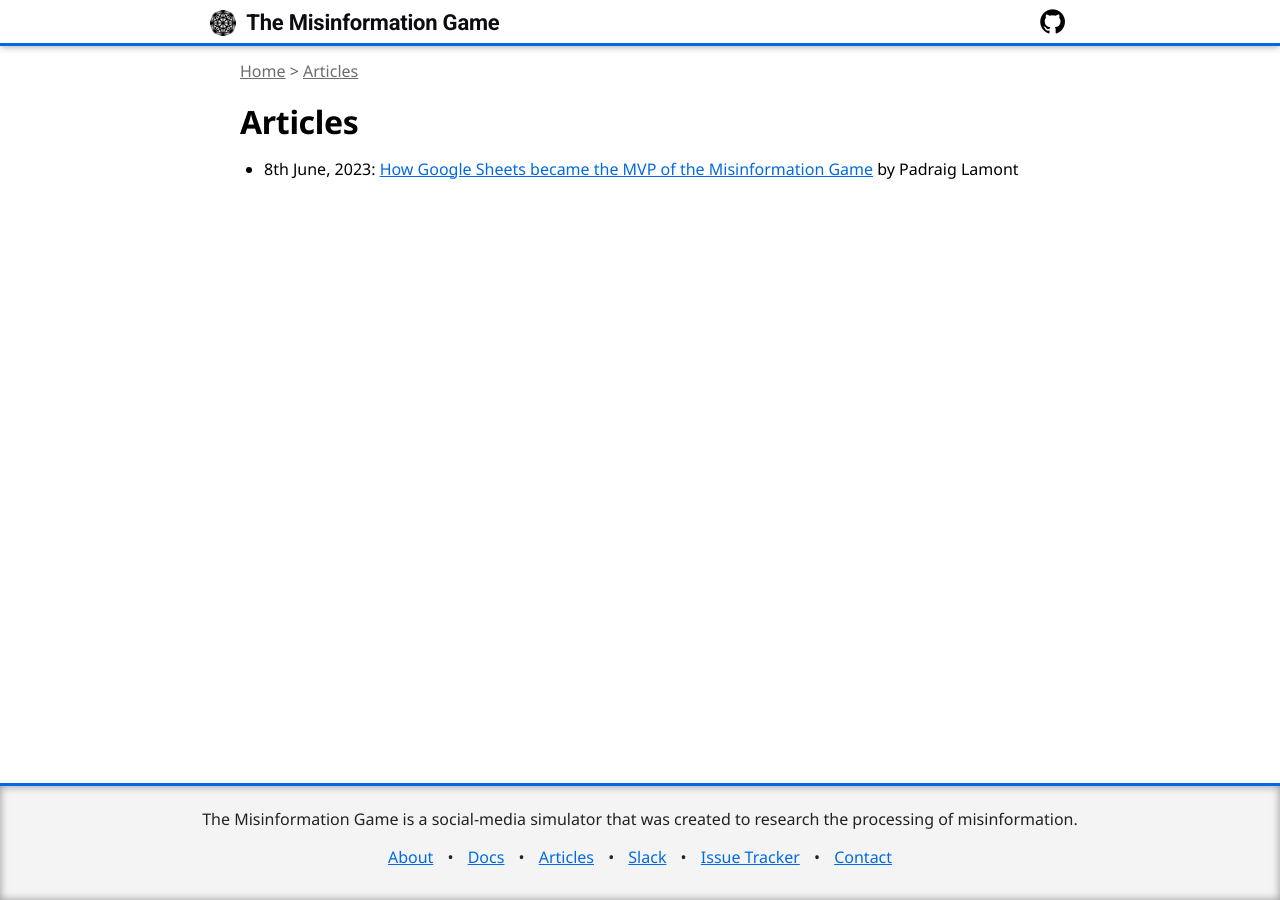
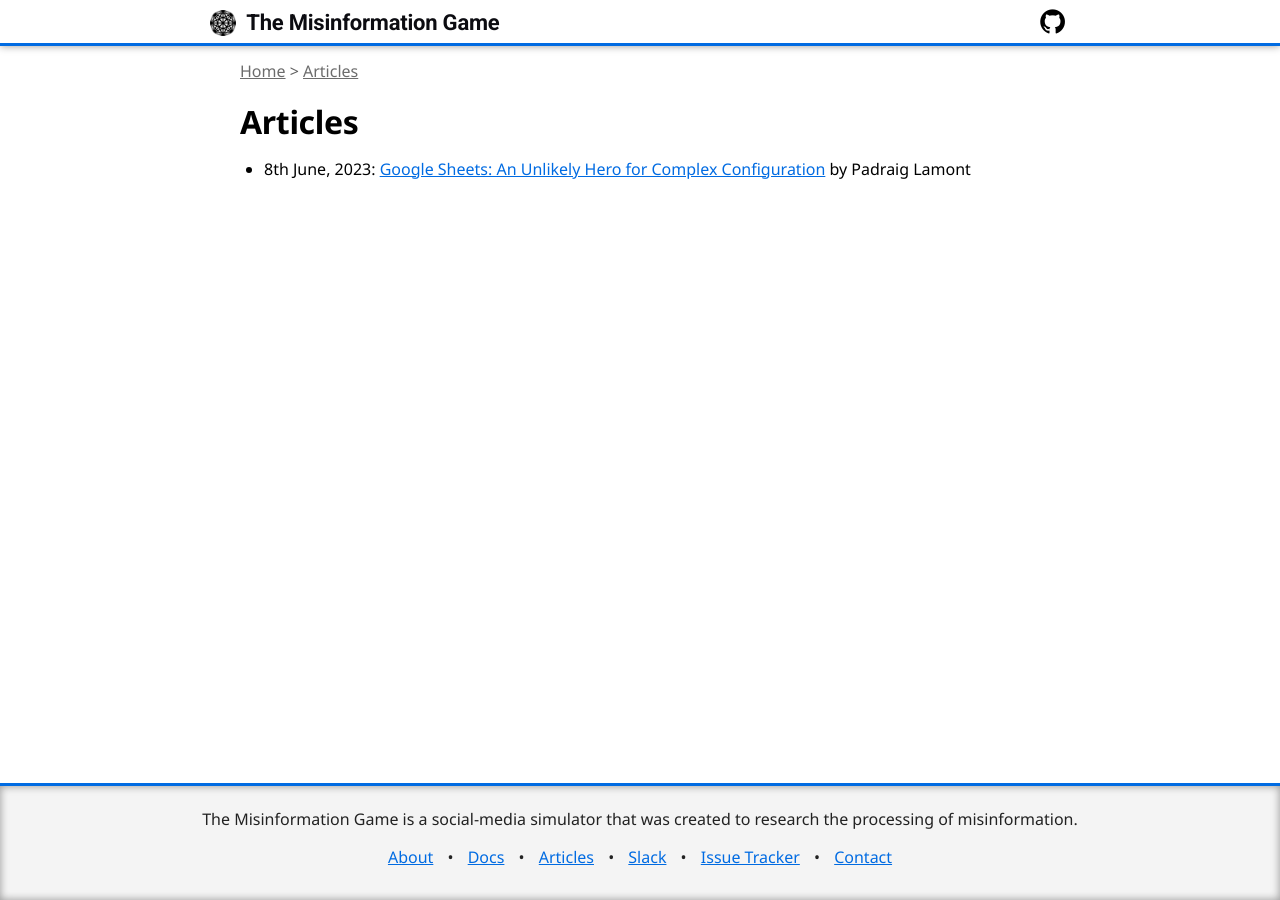
Before and after one commit to beekewardin/themisinformationgame.github.io, a Jekyll site: the page built from articles/index.md, in a window 1280 px wide. Built offline with Jekyll 4.4.1, drawn with Linux system fonts in a browser that asks for light colours; nearby versions of some CDN libraries; our own code applies the rules of GitHub Pages for plain Markdown files.

Commit message:
Change the article title again

```diff
--- a/articles/index.md
+++ b/articles/index.md
@@ -9,4 +9,4 @@ showBackToTop: false
 # Articles
 {:#intro}
 
-* 8th June, 2023: [How Google Sheets became the MVP of the Misinformation Game](/articles/building) by Padraig Lamont
+* 8th June, 2023: [Google Sheets: An Unlikely Hero for Complex Configuration](/articles/building) by Padraig Lamont
```
Also changed, not shown: articles/building/index.md (+2 -2 lines).
